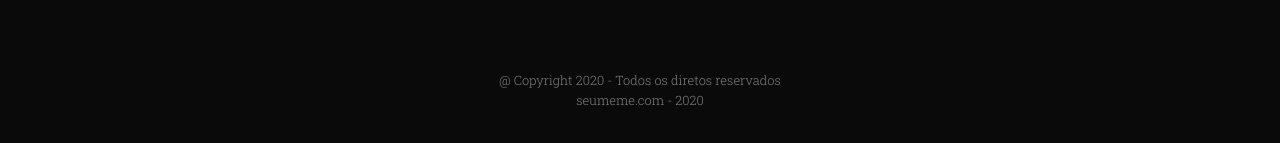
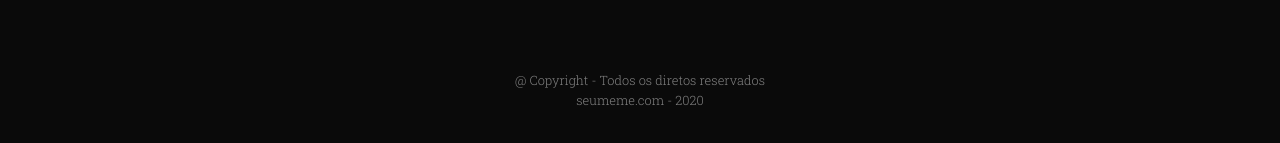
Before and after one commit to alanoli/meme_webapp, a React (Create React App) app: page /about in a window 1280 px wide. Shown: the part 1025-1168 px from the top of the page. Built offline with nearby package versions, Linux system fonts and the light colour scheme.

Commit message:
changing api endpoint to get; changing copyright text

```diff
--- a/src/Components/Footer/Footer.jsx
+++ b/src/Components/Footer/Footer.jsx
@@ -20,7 +20,7 @@ export default function Footer() {
 				</div>
 			</div>
 			<div className="bottom">
-				<p>@ Copyright 2020 - Todos os diretos reservados</p>
+				<p>@ Copyright - Todos os diretos reservados</p>
 				<p>seumeme.com - 2020</p>
 			</div>
 		</div>
--- a/src/Components/MemeBrowser/MemeBrowser.jsx
+++ b/src/Components/MemeBrowser/MemeBrowser.jsx
@@ -33,7 +33,7 @@ export default React.forwardRef((props, ref) => {
     async function getData() {
         setResultsActive("results-active")
         try {
-            const apiResp = await api.post("/memes", {
+            const apiResp = await api.get("/memes", {
                 tags: tagsRef.current,
                 styles: stylesRef.current
             })
```
